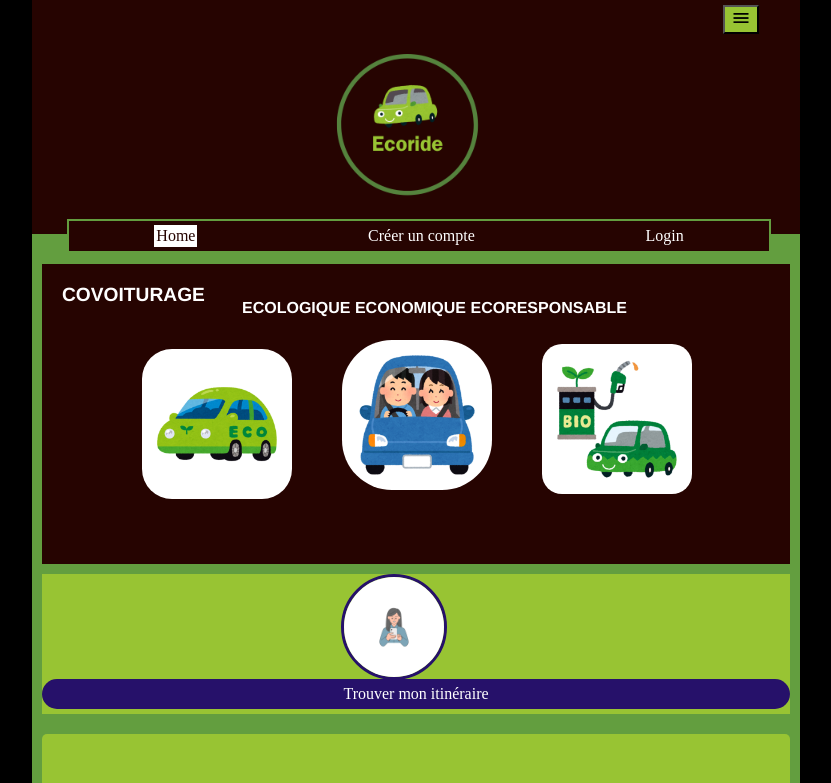
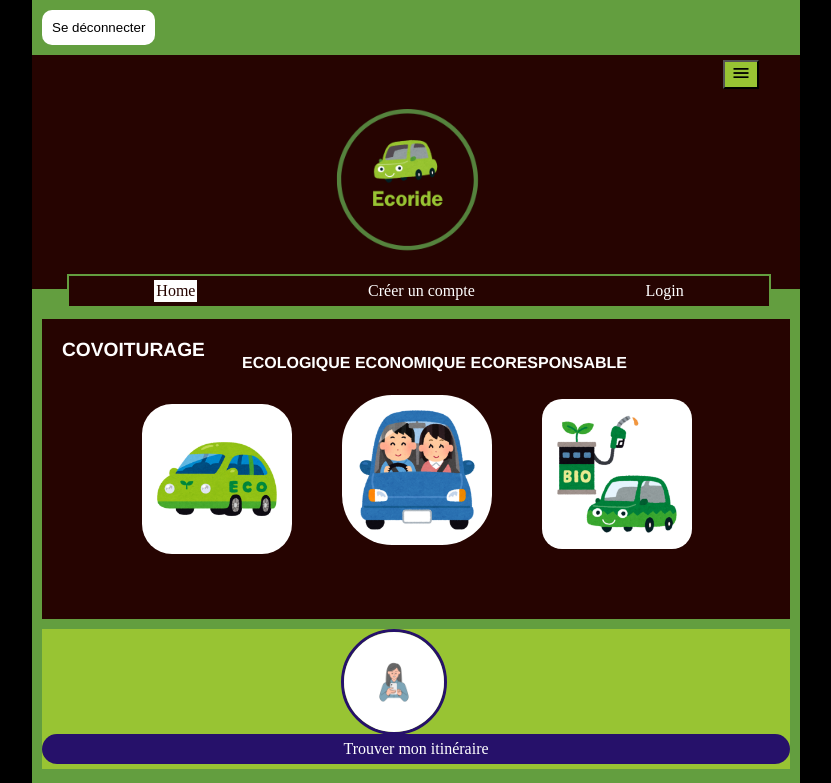
Before and after one commit to Lyjoyce/Ecoride, a plain HTML site: page index.html in a window 1280 px wide. Shown: the top 783 px of the page, without its empty margins (224-1055 px from the left). Drawn offline with nearby package versions, Linux system fonts and the light colour scheme.

Commit message:
section appbar

```diff
--- a/index.css
+++ b/index.css
@@ -16,6 +16,43 @@ body{
 header{
     width: 320px;
     background-color: #260401;
+}
+.appbar{
+    max-width: 320px;
+    display: flex;
+    justify-content: space-between;
+    align-items: center;
+    padding: 10px;
+    background-color:#639e3f;
+    color: black;
+}
+.user-menu{
+    display: flex;
+    align-items: center;
+}
+#username-display{
+    background-color: white;
+    border: none;
+    color: black;
+    border-radius: 10px;
+    cursor: pointer;
+    padding: 10px;
+    border-radius: 10px;
+    margin-left: 15px;
+    margin-right: 15px;
+    font-weight: bold;
+}
+#logout-btn{
+    background-color: white;
+    border: none;
+    color: black;
+    border-radius: 10px;
+    cursor: pointer;
+    padding: 10px;
+}
+#logout-btn:hover{
+    background-color:#260401;
+    color: white;
 }
 .btn_menu{
     background-color: #98c433;
@@ -229,6 +266,15 @@ footer{
   header{
     min-width: 768px;
   }
+  .appbar{
+    max-width: 768px;
+    display: flex;
+    justify-content: space-between;
+    align-items: center;
+    padding: 10px;
+    background-color:#639e3f;
+    color: black;
+}
 .logo_ecoride{
     margin-left: 35%;
 }
--- a/index.html
+++ b/index.html
@@ -12,6 +12,12 @@
 
 <body>
     <header>
+        <section class="appbar">
+            <div class="actor-menu">
+                <span id="actorname-display"></span>
+                <button id="logout-btn">Se déconnecter</button>
+            </div>
+        </section>
         <button class="btn_menu">
             <img src="icons/icon_menu.png" class="icon_menu" alt="icon_menu">
         </button>
```
